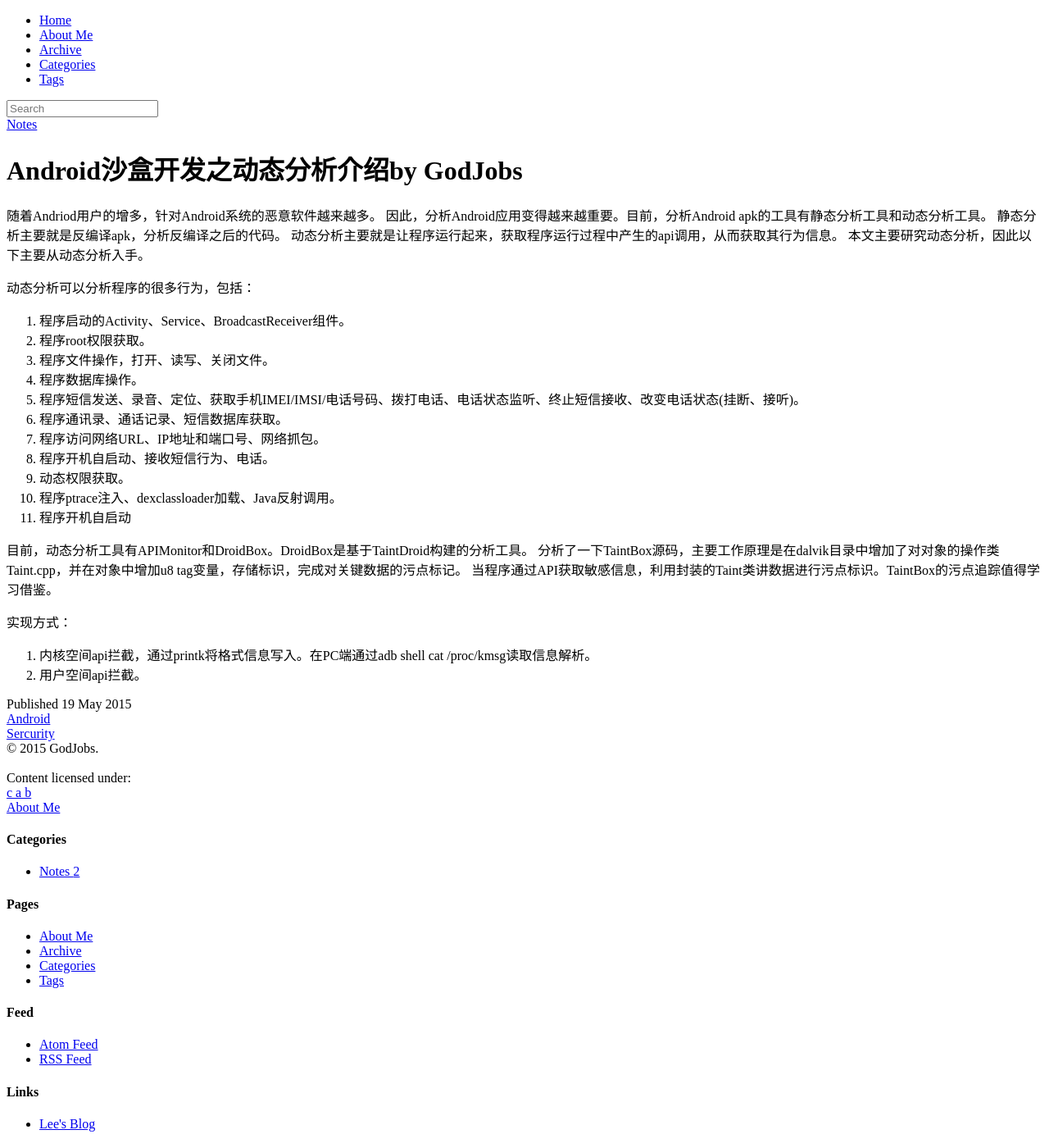
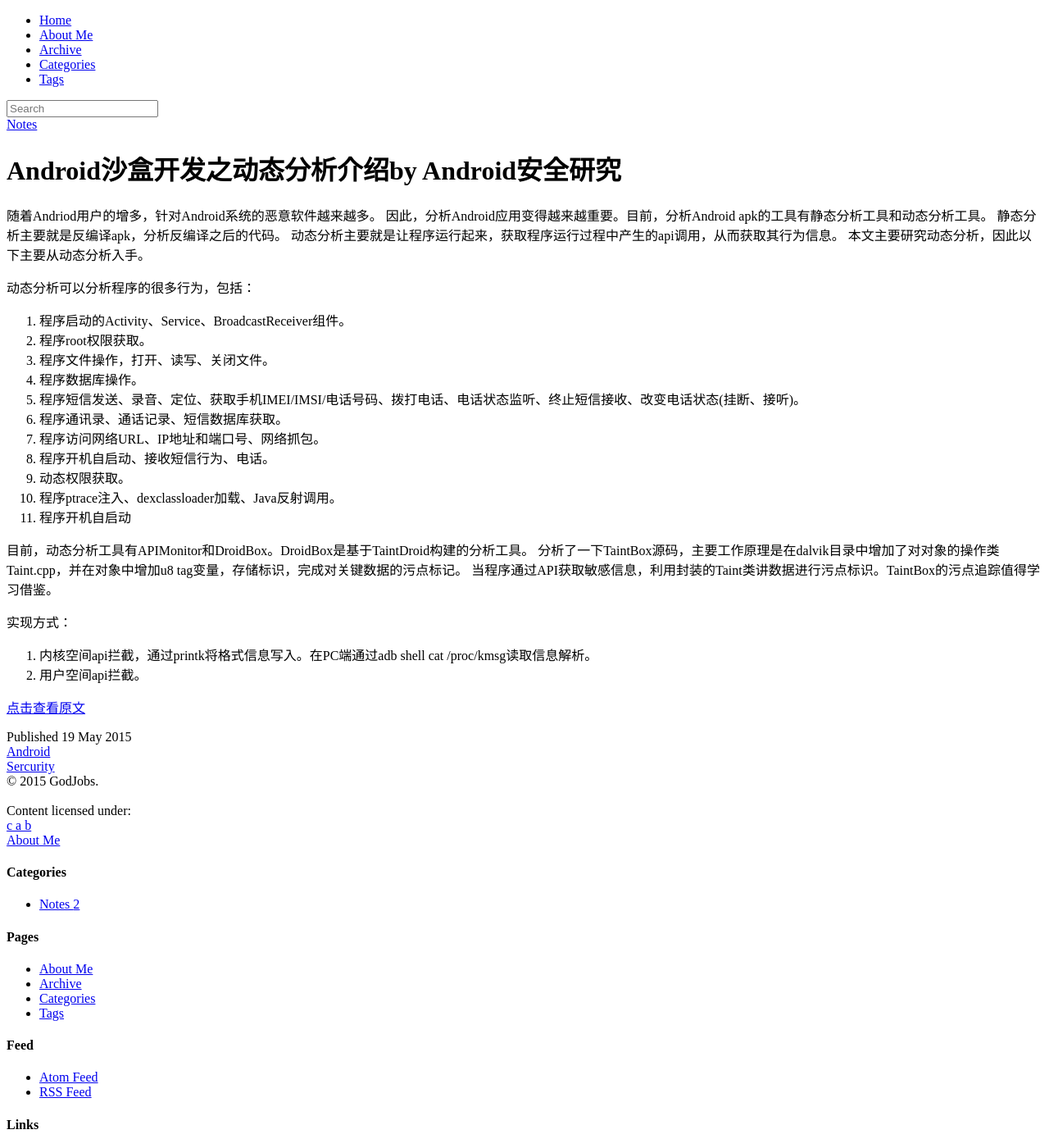
Before and after one commit to namelyh/godjobs.github.io, a Jekyll site: the page built from _posts/2015-05-19-introduction_development_of_dynamic_analysis_about_android_sandbox.md, in a window 1280 px wide and 1400 px high. Shown: the whole window at 82% size. Built offline with Jekyll 4.4.1, drawn with Linux system fonts in a browser that asks for light colours; nearby versions of some CDN libraries; library files that are not in the unit come from our copies; comment, search, counter and statistics services are not loaded.

Commit message:
@20150519: (x) fix

```diff
--- a/_posts/2015-05-19-introduction_development_of_dynamic_analysis_about_android_sandbox.md
+++ b/_posts/2015-05-19-introduction_development_of_dynamic_analysis_about_android_sandbox.md
@@ -3,7 +3,7 @@
 layout: post
 category: Notes
 title: Android沙盒开发之动态分析介绍
-tagline: by GodJobs
+tagline: by Android安全研究
 tags: [Android, Sercurity]
 
 ---
@@ -36,3 +36,5 @@ tags: [Android, Sercurity]
 
    1. 内核空间api拦截，通过printk将格式信息写入。在PC端通过adb shell  cat  /proc/kmsg读取信息解析。
    2. 用户空间api拦截。
+
+[点击查看原文](http://mp.weixin.qq.com/mp/appmsg/show?__biz=MjM5NzAxMzk4NA==&appmsgid=10000010&itemidx=1&sign=0006db95256921c574a90607e5fbd85c&scene=4#wechat_redirect)
```
